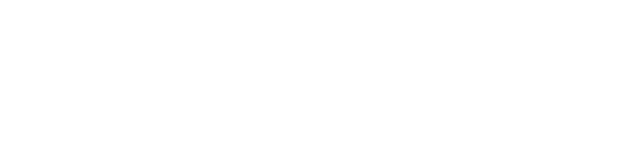
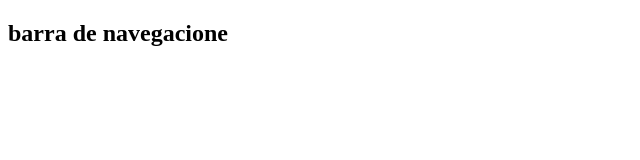
Before and after one commit to DanielBeltranl/proyecto-web, a plain HTML site: page index.html in a window 1280 px wide. Shown: the whole page, without its empty margins (0-640 px from the left). Drawn offline with Linux system fonts and the light colour scheme.

Commit message:
primer commit

```diff
--- a/index.html
+++ b/index.html
@@ -8,6 +8,7 @@
 </head>
 
 <body>
+    <h2>barra de navegacione</h2>
 
 </body>
 
```
